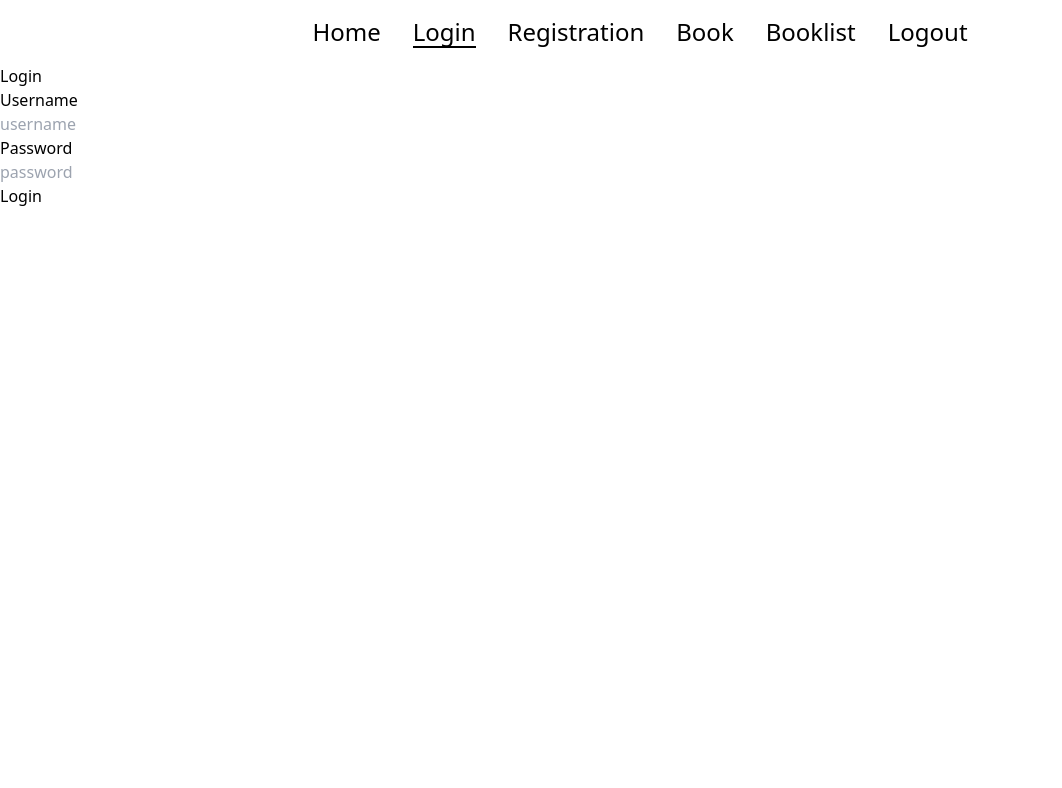
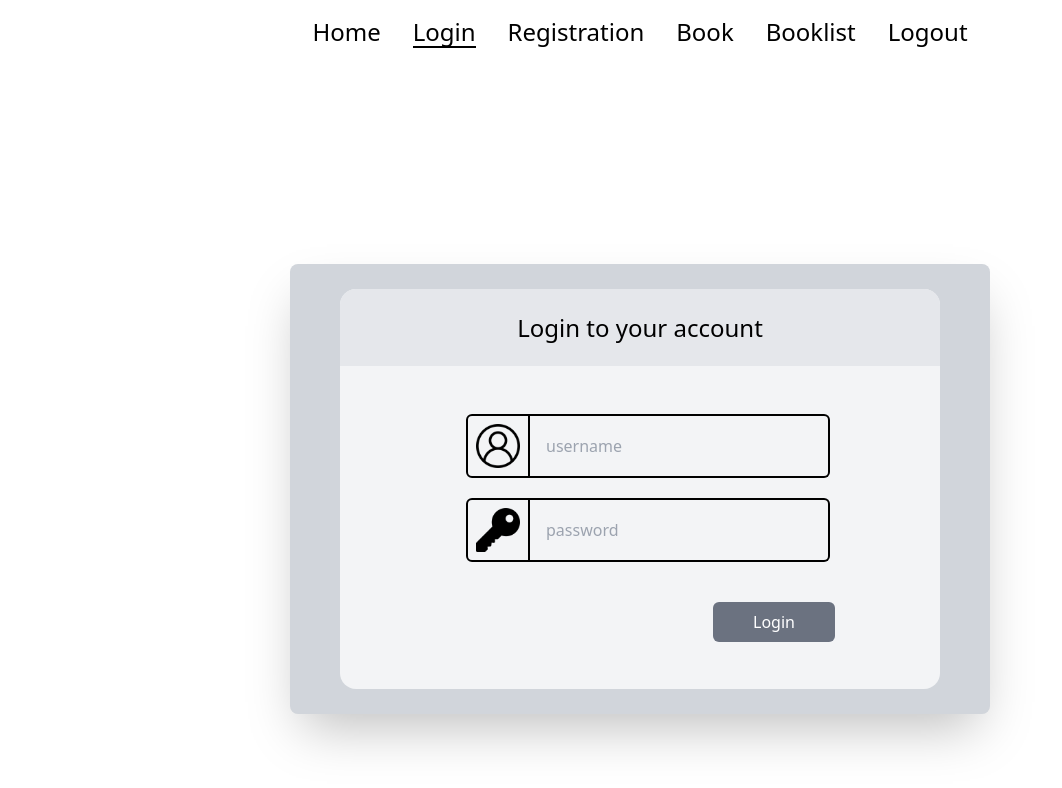
Before and after one commit to danvluewubley/booklist-express, a React (Vite) app in the folder client/: page /login in a window 1280 px wide. Shown: the top 788 px of the page, without its empty margins (0-1062 px from the left). Built offline with nearby package versions, Linux system fonts and the light colour scheme.

Commit message:
Styled login form

```diff
--- a/client/src/components/LoginForm.jsx
+++ b/client/src/components/LoginForm.jsx
@@ -23,28 +23,53 @@ function LoginForm() {
   };
 
   return (
-    <div className="flex flex-col">
-      <h2>Login</h2>
-      <label>Username</label>
+    <div className="flex w-screen h-screen justify-center mt-[200px]">
+      <div className="flex justify-center items-center w-[700px] h-[450px] bg-gray-300 rounded-lg shadow-2xl">
+        <div className="flex flex-col w-[600px] h-[400px] bg-gray-100 rounded-2xl">
+          <div className="flex justify-self-start items-center justify-center bg-gray-200 rounded-t-2xl h-24">
+            <h2 className="text-2xl">Login to your account</h2>
+          </div>
+          <div className="flex flex-col justify-center h-full">
+            <div className="flex justify-center mb-5">
+              <img
+                src="user.png"
+                alt="profile img"
+                className="w-16 ml-4 p-2 border-black border-2 rounded-l-md"
+              />
               <input
                 type="text"
                 onChange={(event) => {
                   setUsername(event.target.value);
                 }}
                 placeholder="username"
+                className="bg-gray-100 pl-4 border-black border-l-0 border-2 rounded-r-md w-[300px] focus:outline-none"
               />
-      <label>Password</label>
+            </div>
+            <div className="flex justify-center mb-10">
+              <img
+                src="key.png"
+                alt="password img"
+                className="w-16 ml-4 p-2 border-black border-2 rounded-l-md"
+              />
               <input
                 type="password"
                 onChange={(event) => {
                   setPassword(event.target.value);
                 }}
                 placeholder="password"
+                className="bg-gray-100 pl-4 border-black border-l-0 border-2 rounded-r-md w-[300px] focus:outline-none"
               />
-      <button onClick={login} disabled={loading} className="w-min">
-        {loading ? "Logging in" : "Login"}
+            </div>
+            <button
+              onClick={login}
+              disabled={loading}
+              className="w-min bg-gray-500 text-white px-10 py-2 rounded-md ml-[373px] hover:underline hover:bg-gray-400"
+            >
+              Login
             </button>
-      <p className="text-red-500">{error}</p>
+          </div>
+        </div>
+      </div>
     </div>
   );
 }
```
Also changed, not shown: client/public/key.png (added), client/public/user.png (added). Lines whose indentation alone changed are shown as unchanged.
